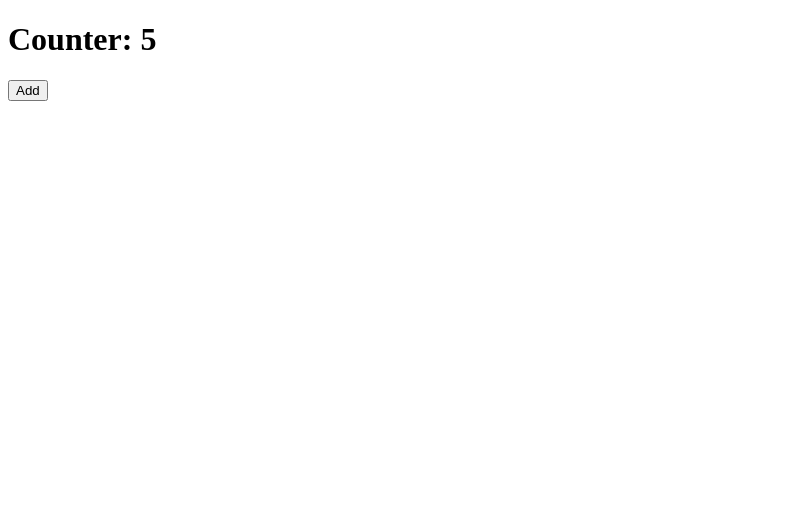
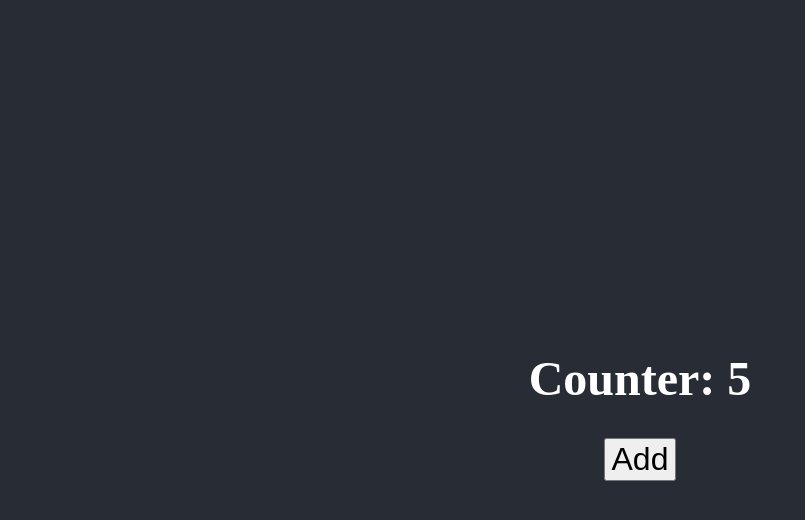
Before and after one commit to engelcituk/react-nivelacion, a React (Vite) app: page / in a window 1280 px wide. Shown: the top 520 px of the page, without its empty margins (0-805 px from the left). Built offline with nearby package versions, Linux system fonts and the light colour scheme.

Commit message:
Hojas de estilos CSS

```diff
--- a/src/App.css
+++ b/src/App.css
@@ -1,41 +1,13 @@
-#root {
-  max-width: 1280px;
-  margin: 0 auto;
-  padding: 2rem;
-  text-align: center;
+body{
+  margin: 0;
 }
-
-.logo {
-  height: 6em;
-  padding: 1.5em;
-  will-change: filter;
+.App-header{
+  background-color: #282c34;
+  min-height: 100vh;
+  display: flex;
+  flex-direction: column;
+  align-items: center;
+  justify-content: center;
+  font-size: calc(10px + 2vmin);
+  color: white;
 }
-.logo:hover {
-  filter: drop-shadow(0 0 2em #646cffaa);
-}
-.logo.react:hover {
-  filter: drop-shadow(0 0 2em #61dafbaa);
-}
-
-@keyframes logo-spin {
-  from {
-    transform: rotate(0deg);
-  }
-  to {
-    transform: rotate(360deg);
-  }
-}
-
-@media (prefers-reduced-motion: no-preference) {
-  a:nth-of-type(2) .logo {
-    animation: logo-spin infinite 20s linear;
-  }
-}
-
-.card {
-  padding: 2em;
-}
-
-.read-the-docs {
-  color: #888;
-}
--- a/src/App.jsx
+++ b/src/App.jsx
@@ -1,7 +1,11 @@
 import Counter from "./components/Counter"
+import "./App.css"
 
 const App = () => {
-  return <Counter/>
+  return <div className="App-header">
+      <Counter/>
+  </div>
+
 }
 
 export default App
--- /dev/null
+++ b/src/components/Counter.css
@@ -0,0 +1,12 @@
+div{
+    text-align: center;
+}
+
+h1{
+    font-size: 3rem;
+}
+
+button{
+    font-size: 2rem;
+    cursor: pointer;
+}
--- a/src/components/Counter.jsx
+++ b/src/components/Counter.jsx
@@ -1,4 +1,5 @@
 import {  useState } from "react"
+import "./Counter.css"
 
 const Counter = ()=> {
 
@@ -8,10 +9,10 @@ const Counter = ()=> {
         setCounter(counter + 1)
     }
     return(
-        <>
+        <div>
             <h1>Counter: {counter}</h1>
             <button onClick={ handleClick }>Add</button>
-        </>
+        </div>
     )
 }
 
```
